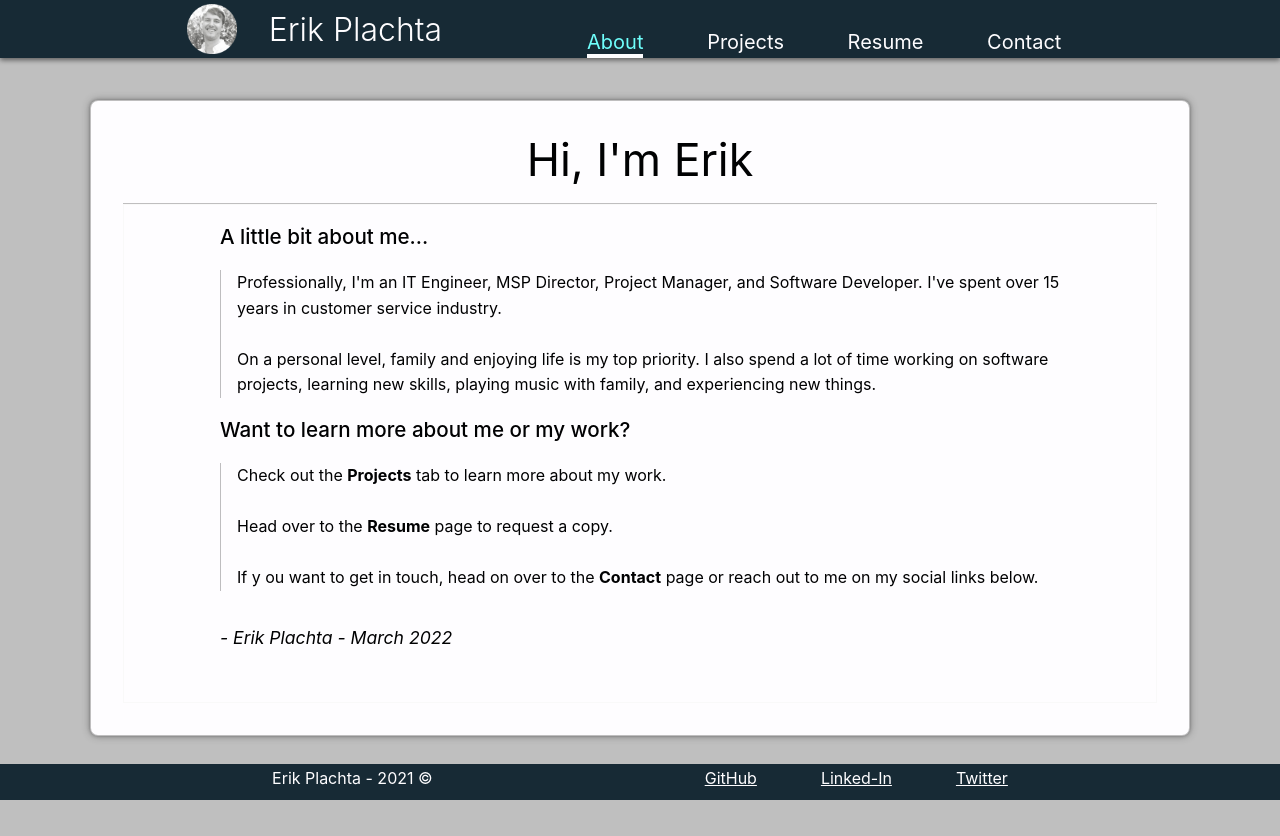
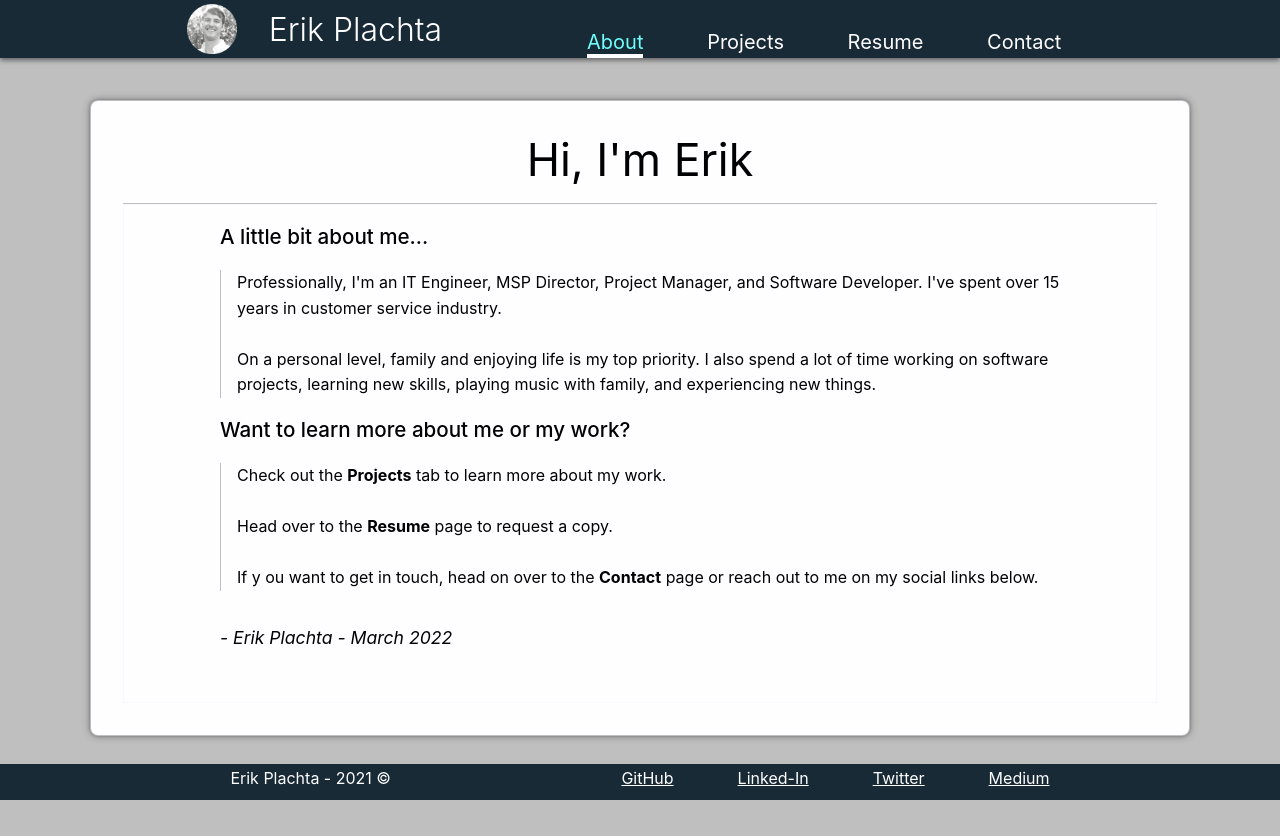
Before and after one commit to ErikPlachta/ErikPlachta, a React (Create React App) app: page / in a window 1280 px wide. Built offline with nearby package versions, Linux system fonts and the light colour scheme; no server answers.

Commit message:
Medium up, repushing

```diff
--- a/src/components/footer/index.js
+++ b/src/components/footer/index.js
@@ -17,9 +17,9 @@ export default function Footer({ uuid }) {
         <span className="nav">
           <a href="https://www.twitter.com/erikplachta" target="_blank" rel="noreferrer" >Twitter</a>
         </span>
-        {/* <span className="nav">
+        <span className="nav">
           <a href="https://blog.erikplachta.com/" target="_blank" rel="noreferrer" >Medium</a>
-        </span> */}
+        </span>
         </section>
     </footer>
   )
```
